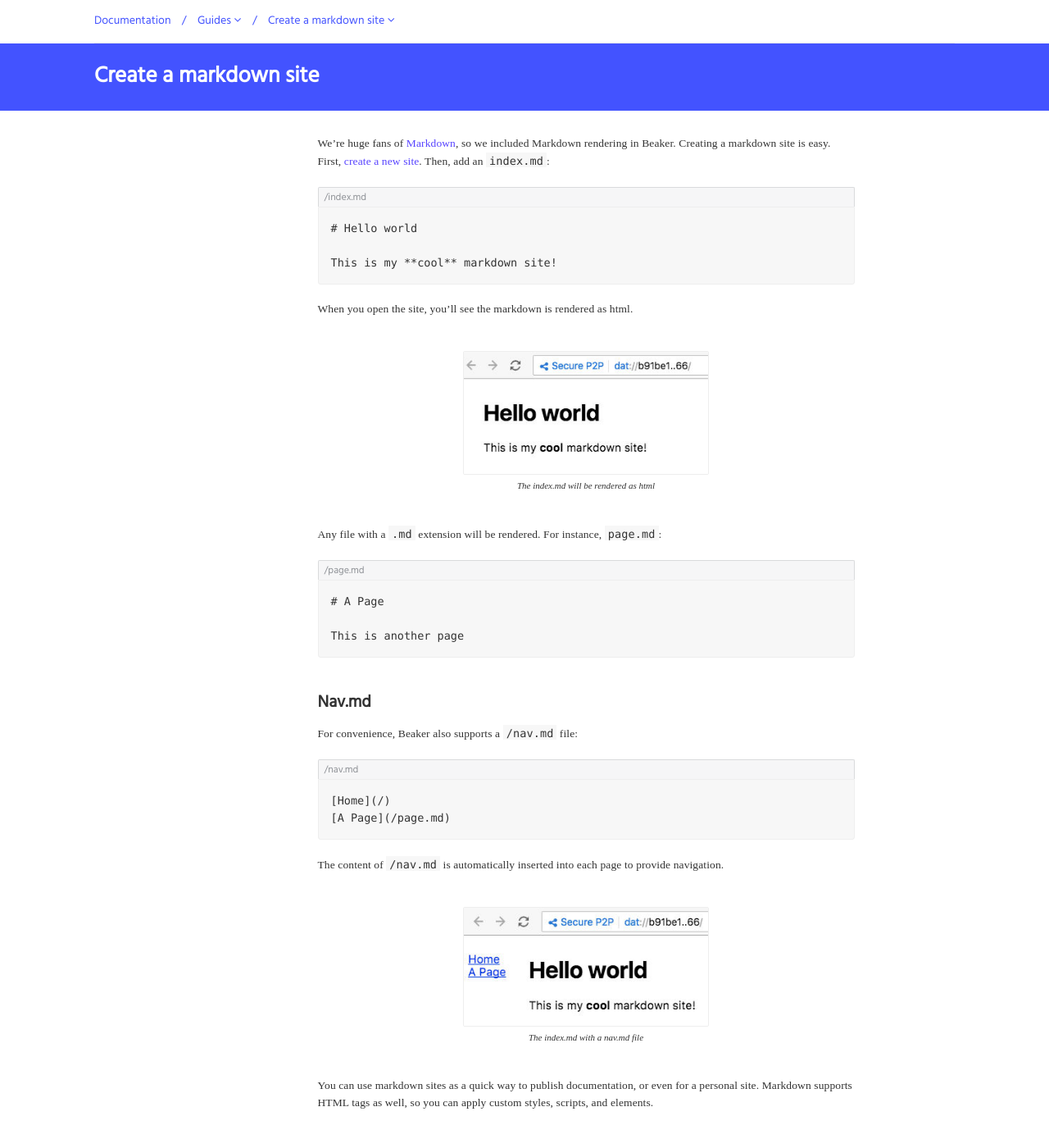
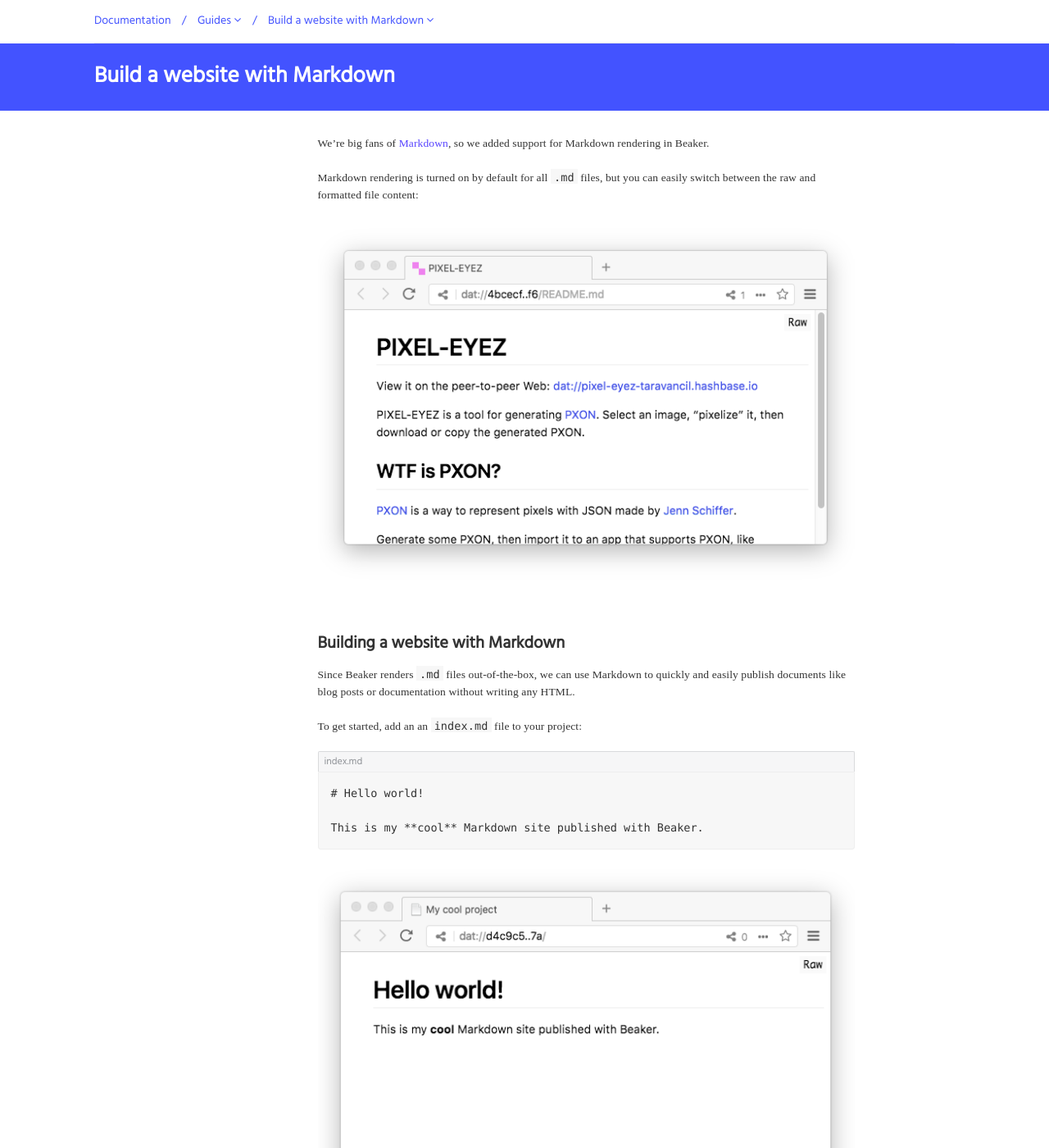
Before and after one commit to beakerbrowser/beakerbrowser.com, a Jekyll site: the page built from _docs/guides/create-a-markdown-site.md, in a window 1280 px wide and 1400 px high. Shown: the whole window at 82% size. Built offline with Jekyll 4.4.1, drawn with Linux system fonts in a browser that asks for light colours; some web fonts are replaced; some of the changed text lies outside the part shown.

Commit message:
Edit markdown post and move it to /docs/guides

````diff
--- a/_docs/guides/create-a-markdown-site.md
+++ b/_docs/guides/create-a-markdown-site.md
@@ -1,50 +1,72 @@
 ---
-title: Create a markdown site
+title: Build a website with Markdown
 section: guides
 sectionTitle: Guides
-order: 2
+author: Tara Vancil
+authorAvatar: /img/team/taravancil.jpg
+authorLink: https://taravancil.com
 ---
 
-We're huge fans of [Markdown](https://daringfireball.net/projects/markdown/syntax), so we included Markdown rendering in Beaker. Creating a markdown site is easy. First, [create a new site](/docs/using-beaker/create-a-site.html). Then, add an `index.md`:
+We’re big fans of [Markdown](https://daringfireball.net/projects/markdown/syntax), so we added support for Markdown rendering in Beaker.
 
-<figcaption class="code">/index.md</figcaption>
+Markdown rendering is turned on by default for all `.md` files, but you can easily switch between the raw and formatted file content:
+
+<img src="/img/docs/guides/markdown-rendering.png" />
+
+## Building a website with Markdown
+
+Since Beaker renders `.md` files out-of-the-box, we can use Markdown to quickly and easily publish documents like blog posts or documentation without writing any HTML.
+
+To get started, add an an `index.md` file to your project:
+
+<figcaption class="code">index.md</figcaption>
 ```
-# Hello world
+# Hello world!
 
-This is my **cool** markdown site!
+This is my **cool** Markdown site published with Beaker.
 ```
 
-When you open the site, you'll see the markdown is rendered as html.
+<img src="/img/docs/guides/markdown-index.png" />
 
-<figure>
-<img data-src="/img/docs/tut-create-a-markdown-site/index.md.jpg" >
-<figcaption>The index.md will be rendered as html</figcaption>
-</figure>
+### Markdown navigation
 
-Any file with a `.md` extension will be rendered. For instance, `page.md`:
+Beaker also supports a basic Markdown-based navigation menu. To add navigation, add a `nav.md` file to your project:
 
-<figcaption class="code">/page.md</figcaption>
+<figcaption class="code">nav.md</figcaption>
 ```
-# A Page
-
-This is another page
+[About me](about.md)
+[My blog](blog.md)
 ```
 
-## Nav.md
+Once you've added a `nav.md` file, Beaker will render the
+navigation menu on all `.md` pages in your project:
 
-For convenience, Beaker also supports a `/nav.md` file:
+<img src="/img/docs/guides/markdown-nav.png"/>
 
-<figcaption class="code">/nav.md</figcaption>
+### Custom styles and formatting
+
+Beaker's default Markdown styles are intentionally bare, but it doesn't have to stay that way! You can add inline styles to any `.md` file:
+
 ```
-[Home](/)
-[A Page](/page.md)
+[About me](about.md)
+[My blog](blog.md)
+
+<style>
+  body {
+    color: red;
+  }
+</style>
 ```
 
-The content of `/nav.md` is automatically inserted into each page to provide navigation.
+You can also add a CSS file to your project and load it as a stylesheet:
 
-<figure>
-<img data-src="/img/docs/tut-create-a-markdown-site/with-nav.jpg" >
-<figcaption>The index.md with a nav.md file</figcaption>
-</figure>
+```
+[About me](about.md)
+[My blog](blog.md)
 
-You can use markdown sites as a quick way to publish documentation, or even for a personal site. Markdown supports HTML tags as well, so you can apply custom styles, scripts, and elements.
+<link rel="stylesheet" href="style.css">
+```
+
+Markdown sites are a convenient way to publish formatted content with Beaker
+without setting up tools to build the site for you. You can keep it simple, or
+customize the formatting as much as you'd like!
````
Also changed, not shown: _data/docs.yml (+12 -2 lines), _posts/2017-05-31-markdown-sites.md (deleted, +0 -83 lines), img/docs/guides/markdown-index.png (added), img/docs/guides/markdown-nav.png (added), img/docs/guides/markdown-rendering.png (added).
